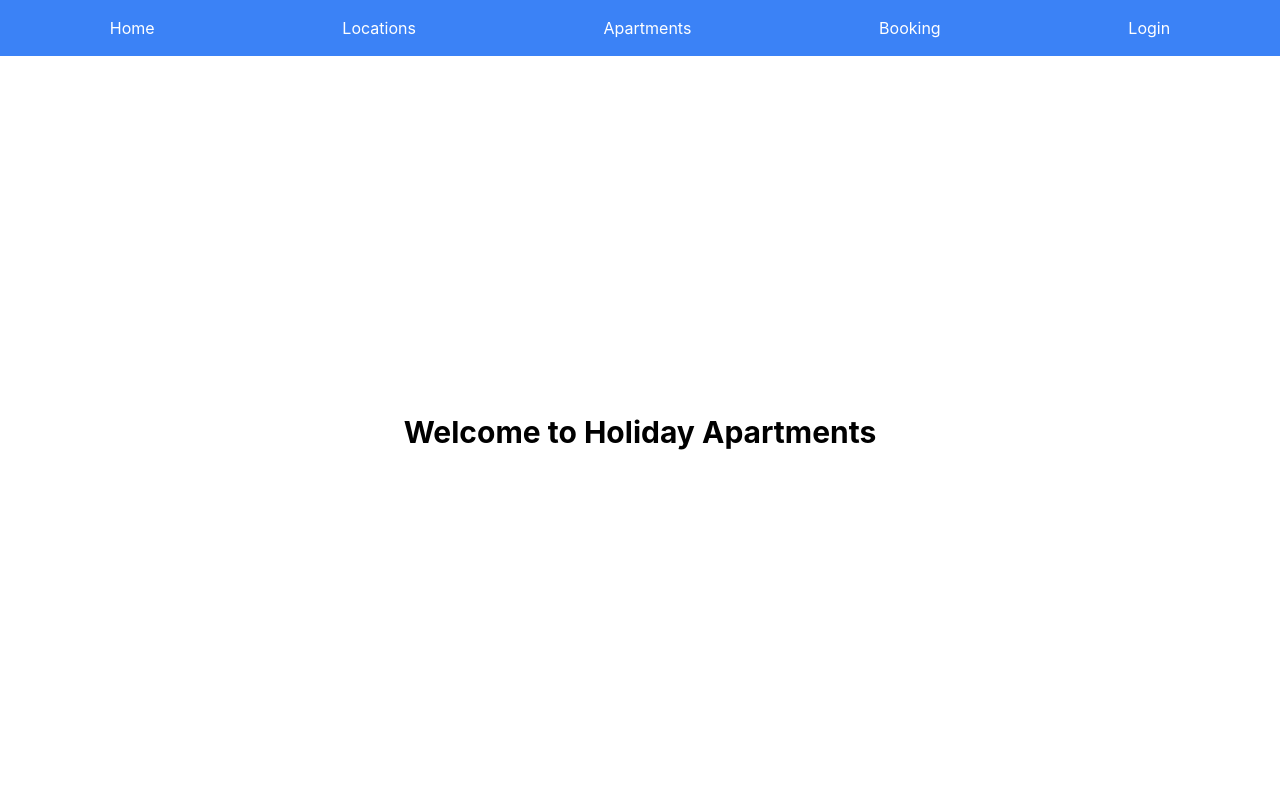
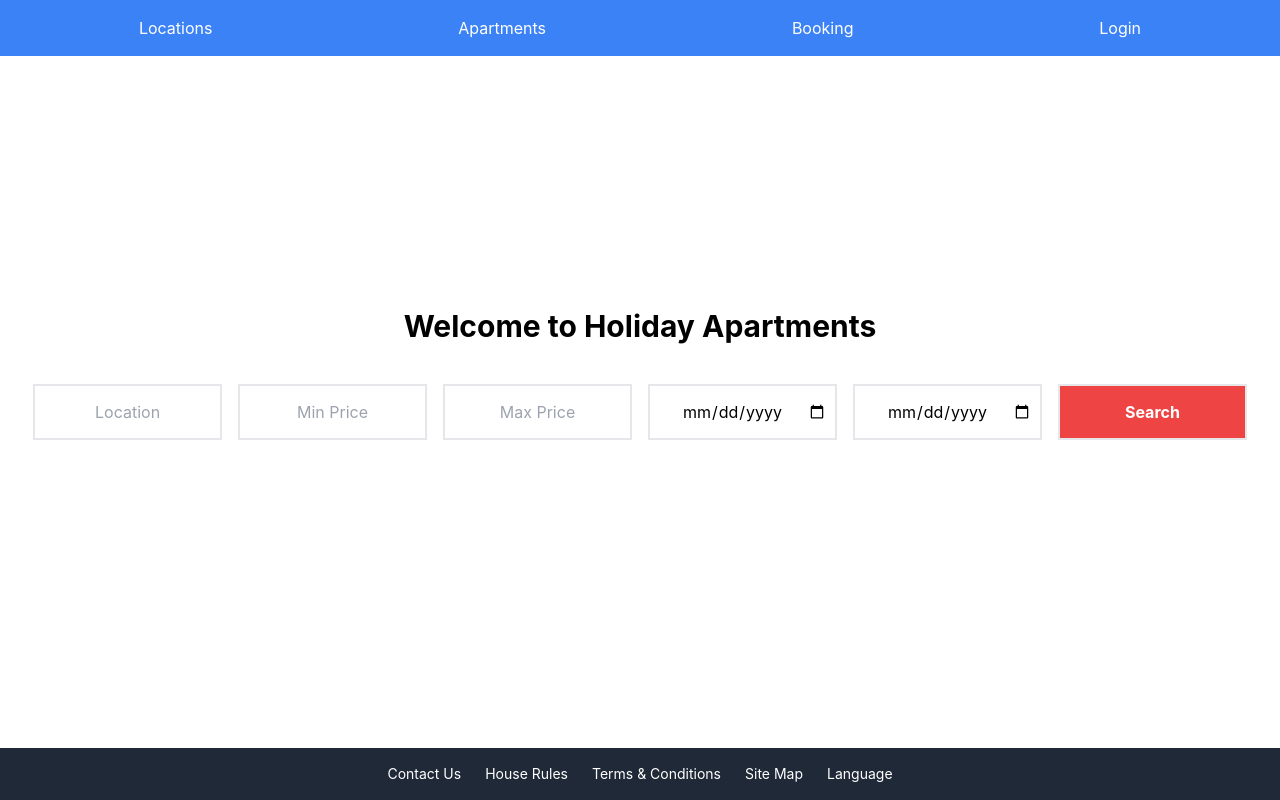
Before and after one commit to luisenriqueramos1977/vacationsflatsimple, a React (Create React App) app in the folder front_end/holiday-apartments/: page / in a window 1280 px wide. Built offline with nearby package versions, Linux system fonts and the light colour scheme.

Commit message:
page done
page done, missing test

```diff
--- /dev/null
+++ b/front_end/holiday-apartments/src/components/common/Footer.js
@@ -0,0 +1,27 @@
+import { Link } from "react-router-dom";
+
+const Footer = () => {
+  return (
+    <footer className="w-full bg-gray-800 text-white py-4 mt-auto">
+      <div className="flex justify-center gap-6 text-sm">
+        <Link to="/contact-us" className="hover:underline">
+          Contact Us
+        </Link>
+        <Link to="/house-rules" className="hover:underline">
+          House Rules
+        </Link>
+        <Link to="/terms" className="hover:underline">
+          Terms & Conditions
+        </Link>
+        <Link to="/site-map" className="hover:underline">
+          Site Map
+        </Link>
+        <Link to="/language" className="hover:underline">
+          Language
+        </Link>
+      </div>
+    </footer>
+  );
+};
+
+export default Footer;
--- a/front_end/holiday-apartments/src/components/common/NavBar.js
+++ b/front_end/holiday-apartments/src/components/common/NavBar.js
@@ -1,13 +1,26 @@
-import { Link } from "react-router-dom";
+import { Link, useLocation } from "react-router-dom";
 
 const NavBar = () => {
+  const location = useLocation();
+
+  // Define menu options
+  const menuOptions = [
+    { path: "/", label: "Home" },
+    { path: "/locations", label: "Locations" },
+    { path: "/apartments", label: "Apartments" },
+    { path: "/booking", label: "Booking" },
+    { path: "/login", label: "Login" }
+  ];
+
   return (
     <nav className="fixed top-0 left-0 w-full bg-blue-500 text-white p-4 flex justify-around">
-      <Link to="/" className="px-4">Home</Link>
-      <Link to="/locations" className="px-4">Locations</Link>
-      <Link to="/apartments" className="px-4">Apartments</Link>
-      <Link to="/booking" className="px-4">Booking</Link>
-      <Link to="/login" className="px-4">Login</Link>
+      {menuOptions
+        .filter(option => option.path !== location.pathname) // Hide current page
+        .map(option => (
+          <Link key={option.path} to={option.path} className="px-4">
+            {option.label}
+          </Link>
+        ))}
     </nav>
   );
 };
--- a/front_end/holiday-apartments/src/components/pages/HomePage.js
+++ b/front_end/holiday-apartments/src/components/pages/HomePage.js
@@ -1,12 +1,67 @@
+import { useState } from "react";
+import { useNavigate } from "react-router-dom";
 import NavBar from "../common/NavBar";
+import Footer from "../common/Footer";
 
 const HomePage = () => {
+  const [location, setLocation] = useState("");
+  const [minPrice, setMinPrice] = useState("");
+  const [maxPrice, setMaxPrice] = useState("");
+  const [startDate, setStartDate] = useState("");
+  const [endDate, setEndDate] = useState("");
+
+  const navigate = useNavigate();
+
+  const handleSearch = () => {
+    const queryParams = new URLSearchParams({
+      location,
+      min_price: minPrice,
+      max_price: maxPrice,
+      start_date: startDate,
+      end_date: endDate,
+    }).toString();
+
+    navigate(`/api/apartments/filter?${queryParams}`);
+  };
+
   return (
-    <div className="h-screen flex flex-col">
+    <div className="flex flex-col min-h-screen">
       <NavBar />
-      <div className="flex flex-1 items-center justify-center mt-16">
+
+      {/* Main Content */}
+      <div className="flex-grow flex flex-col items-center justify-center">
         <h1 className="text-3xl font-bold">Welcome to Holiday Apartments</h1>
+
+        {/* Search Bar Container */}
+        <div className="flex items-center justify-center gap-4 mt-10">
+          {/* Input fields */}
+          {[
+            { placeholder: "Location", value: location, setValue: setLocation },
+            { placeholder: "Min Price", value: minPrice, setValue: setMinPrice },
+            { placeholder: "Max Price", value: maxPrice, setValue: setMaxPrice },
+            { placeholder: "Start Date", value: startDate, setValue: setStartDate, type: "date" },
+            { placeholder: "End Date", value: endDate, setValue: setEndDate, type: "date" },
+          ].map(({ placeholder, value, setValue, type = "text" }, index) => (
+            <input
+              key={index}
+              type={type}
+              placeholder={placeholder}
+              value={value}
+              onChange={(e) => setValue(e.target.value)}
+              className="border-2 border-gold w-[50mm] h-[15mm] px-2 text-center"
+            />
+          ))}
+          {/* Search Button */}
+          <button
+            onClick={handleSearch}
+            className="w-[50mm] h-[15mm] bg-red-500 text-white font-bold border-2 border-gold"
+          >
+            Search
+          </button>
+        </div>
       </div>
+
+      <Footer />
     </div>
   );
 };
```
